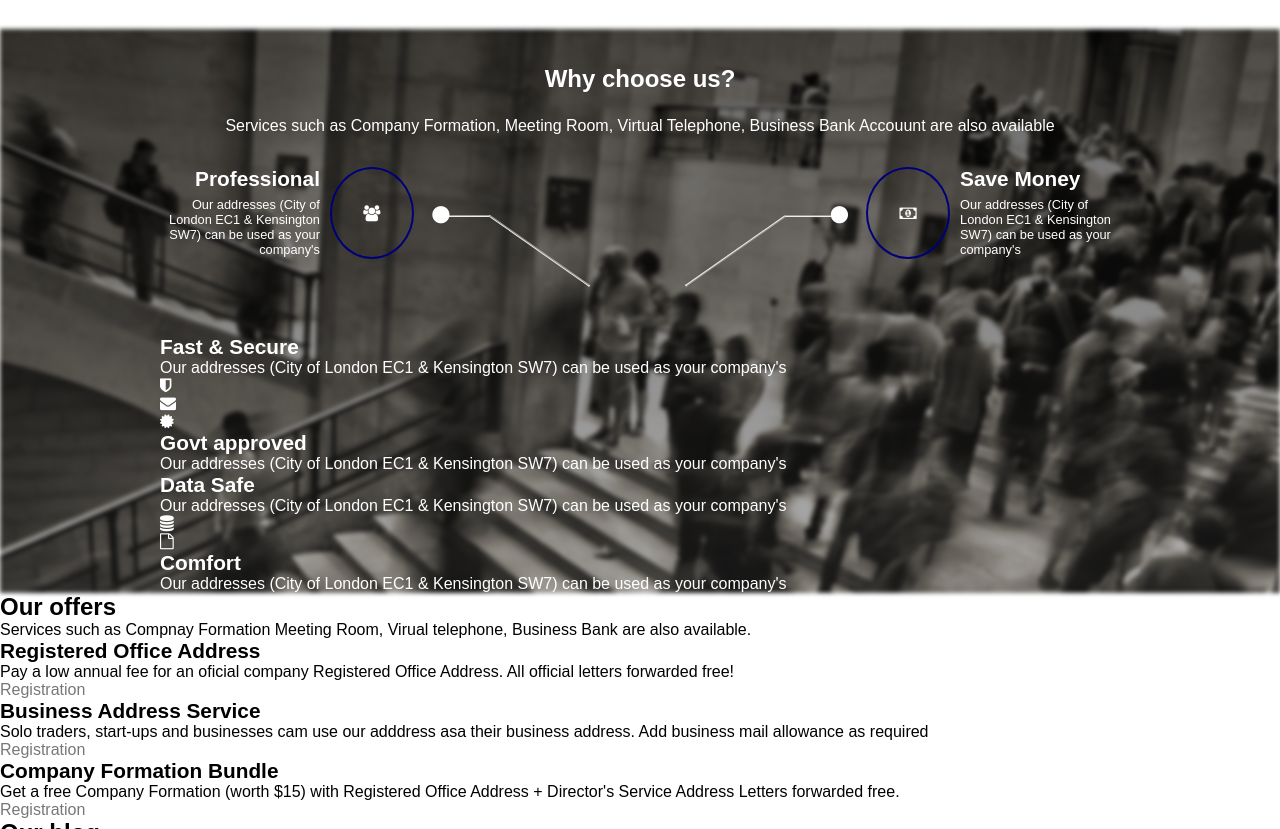
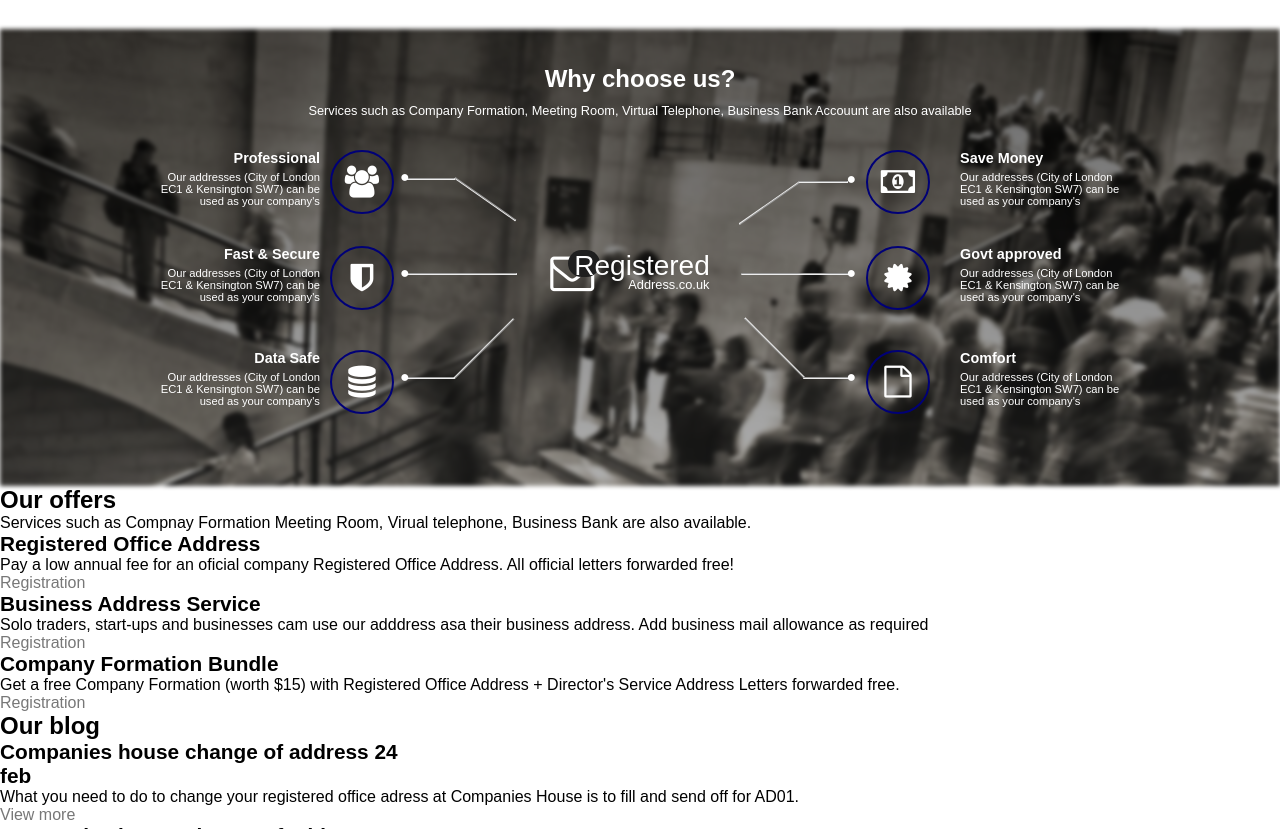
Before and after one commit to Nuttdguy/registered-psd, a plain HTML site: page index.html in a window 1280 px wide. Shown: the part 1044-1873 px from the top of the page. Drawn offline with Linux system fonts and the light colour scheme.

Commit message:
layout choose section.

```diff
--- a/css/main.css
+++ b/css/main.css
@@ -114,31 +114,40 @@ input[type="checkbox"] { opacity: 0.5; margin: 0 6px 0 0; vertical-align: middle
 	color: #fff;
 }
 
-.choose h2,
+.choose h2 {
+	padding-top: 1.5em;
+	padding-bottom: .4em;
+	text-align: center;
+}
+
 .choose h2 + p {
-	padding-top: 1.5em;
+	font-size: .8em;
 	text-align: center;
+}
+
+.choose h3 {
+	font-size: .9em;
 }
 
 .choose-row {
 	display: block;
 	font-weight: 300;
-	margin-bottom: 3em;
+	margin-bottom: 1em;
 	padding-top: 2em;
 	width: 100%;
 }
 
-.choose-row p {
+.choose-row p,
+.choose-middle-row-2 p,
+.choose-middle-row-3 p {
 	display: inline-block;
-	font-size: .8em;
+	font-size: .7em;
 	padding-top: .5em;
 	vertical-align: middle;
 }
 
-.col-1 { display: block; float: left; width: 8.33%; }
 .col-2 { display: block; float: left; width: 16.66%; }
 .col-2r { display: block; float: right; width: 16.66%; }
-.col-8 { display: block; float: left; width: 66.66% ; }
 
 .heading-left {
 	text-align: right;
@@ -148,82 +157,169 @@ input[type="checkbox"] { opacity: 0.5; margin: 0 6px 0 0; vertical-align: middle
 	text-align: left;
 }
 
-.choose-middle-row-1 {
+.choose-middle-row-1,
+.choose-middle-row-2,
+.choose-middle-row-3 {
 	display: block;
 	position: relative;
-	min-height: 120px;
+	min-height: 80px;
 }
 
 .choose-middle-row-1 .fa-group,
-.choose-middle-row-1 .fa-money {
+.choose-middle-row-1 .fa-money,
+.choose-middle-row-2 .fa-shield,
+.choose-middle-row-2 .fa-certificate,
+.choose-middle-row-3 .fa-database,
+.choose-middle-row-3 .fa-file-o {
 	position: absolute;
+	font-size: 2em;
 	border: 2px solid #007;
 	border-radius: 50%;
-/*	display: inline-block;*/
-	line-height: 5.5em;
+	line-height: 60px;
 	margin: 0 10px;
 	text-align: center;
-	width: 80px;
+	height: 60px;
+	width: 60px;
 }
 
-.choose-middle-row-1 span {
-	font-size: 2.5em;
+.choose-middle-row-1 span,
+.choose-middle-row-2 span,
+.choose-middle-row-3 span {
+	display: inline-block;
+	font-size: 1em;
 	position: absolute;
-	top: 19%;
-	left: 28%;
+	top: 22.5%;
+	left: 25%;
 	z-index: 1;
 }
 
 .choose-middle-row-1 .horizontal-left {
 	position: absolute;
-	top: 40%;
-	left: 29.15%;
+	top: 35%;
+	left: 25.5%;
 	width: 5%;
 }
 
 .choose-middle-row-1 .horizontal-left-45 {
 	position: absolute;
-	top: 41.5%;
-	left: 34.25%;
+	top: 34.5%;
+	left: 30.75%;
 	transform: rotate(35deg);
-	transform-origin: 3% 50%;
-	width: 12.5%;
+	transform-origin: 0 50%;
+	width: 7.5%;
 }
-
-/*
-.choose-middle-row-1 .spacer {
-	position: relative;
-	left: 16%;
-	display: block;
-	float: left;
-	height: 6em;
-	width: inherit;
-}
-*/
 
 .choose-middle-row-1 .horizontal-right-45 {
 	position: absolute;
-	top: 41.5%;
-	left: 64.5%;
+	top: 40.5%;
+	left: 66.25%;
 	transform: rotate(-35deg) rotate(180deg);
 	transform-origin: 3% 50%;
-	width: 12.5%;
+	width: 7.5%;
 }
 
 .choose-middle-row-1 .horizontal-right {
 	position: absolute;
-	top: 40%;
-	left: 65%;
+	top: 39%;
+	left: 66.5%;
 	width: 5%;
 }
 
-.choose-middle-row-1 .fa-money {
+.choose-middle-row-1 .fa-money,
+.choose-middle-row-2 .fa-certificate,
+.choose-middle-row-3 .fa-file-o {
 	left: 72.5%
 }
 
 .choose-middle-row-1 .last-dot {
-	font-size: 2.5em;
 	position: absolute;
-	top: 19%;
-	left: 69.5%;
+	top: 25.5%;
+	left: 71.5%;
 }
+
+/*  choose middle row 2 */
+
+.choose-row-2 {
+	display: block;
+	font-weight: 300;
+	margin-bottom: 0;
+	width: 100%;
+}
+
+.choose-middle-row-2 .horizontal-left {
+	position: absolute;
+	top: 34%;
+	left: 25.5%;
+	width: 11.5%;
+}
+
+.choose-middle-row-2 .horizontal-right {
+	position: absolute;
+	top: 34%;
+	left: 60.5%;
+	width: 11.5%;
+}
+
+.choose-middle-row-2 .last-dot-2 {
+	left: 71.5%;
+}
+
+.choose-middle-row-2 .logo {
+	display: inline-block;
+	position: relative;
+	vertical-align: top;
+	top: -6px;;
+	left: 24%;
+}
+
+.choose-middle-row-2 .logo h1 {
+	color: #fff;
+	z-index: 1;
+}
+
+/*choose middle row 3 */
+
+.choose-row-3 {
+	display: block;
+	font-weight: 300;
+	margin-bottom: 2em;
+	padding-top: 1.5em;
+	padding-bottom: 1.5em;
+	width: 100%;
+}
+
+.choose-middle-row-3 .horizontal-left {
+	position: absolute;
+	top: 34%;
+	left: 25.5%;
+	width: 5%;
+}
+
+.choose-middle-row-3 .horizontal-right {
+	position: absolute;
+	top: 34%;
+	left: 67%;
+	width: 5%;
+}
+
+.choose-middle-row-3 .last-dot-2 {
+	left: 71.5%;
+}
+
+.choose-middle-row-3 .horizontal-left-45 {
+	position: absolute;
+	top: 34.5%;
+	left: 22%;
+	transform: rotate(135deg);
+	transform-origin: 100% 50%;
+	width: 8.5%;
+}
+
+.choose-middle-row-3 .horizontal-right-45 {
+	position: absolute;
+	top: 41.75%;
+	left: 68.25%;
+	transform: rotate(135deg) rotate(90deg);
+	transform-origin: -8% 2.5%;
+	width: 8.5%;
+}
--- a/index.html
+++ b/index.html
@@ -119,39 +119,49 @@
 					</header>
 					</div>
 				</div>
-				<div>
+				<div class="choose-row-2 cf">
+					<div class="choose-middle-row-2">
+						<header class="heading-left col-2">
 							<h3>Fast &amp; Secure</h3>
 							<p>Our addresses (City of London EC1 &amp; Kensington SW7) can be used as your company's </p>
-					<div>
+						</header>
 							<i class="fa fa-shield"></i>
-						<div>
-							<span class="horizontal-left"></span>
-							<span class="horizontal--left-45"></span>
-							<span class="spacer"><i class="fa fa-envelope"></i></span>
-							<span class="horizontal-right-45"></span>
-							<span class="horizontal-right"></span>
+							<span>&#9679;</span>
+							<hr class="horizontal-left"></hr>
+							<div class="logo cf">
+								<i class="fa fa-envelope-o"></i>
+								<span></span>
+								<h1 title="Registered">Registered</h1>
+								<span>Address.co.uk</span>
 							</div>
+							<hr class="horizontal-right"></hr>
+							<span class="last-dot-2">&#9679;</span>
 							<i class="fa fa-certificate"></i>
-					</div>
+						<header class="heading-right col-2r">
 							<h3>Govt approved</h3>
 							<p>Our addresses (City of London EC1 &amp; Kensington SW7) can be used as your company's </p>
+						</header>
 					</div>
-				<div>
+				</div>
+				<div class="choose-row-3 cf">
+					<div class="choose-middle-row-3">
+						<header class="heading-left col-2">
 							<h3>Data Safe</h3>
 							<p>Our addresses (City of London EC1 &amp; Kensington SW7) can be used as your company's </p>
-					<div>
+						</header>
 							<i class="fa fa-database"></i>
-						<div>
-							<span class="horizontal-left"></span>
-							<span class="horizontal--left-45"></span>
-							<span class="spacer"></span>
-							<span class="horizontal-right-45"></span>
-							<span class="horizontal-right"></span>
-						</div>
+							<span>&#9679;</span>
+							<hr class="horizontal-left"></hr>
+							<hr class="horizontal-left-45"></hr>
+							<hr class="horizontal-right-45"></hr>
+							<hr class="horizontal-right"></hr>
+							<span class="last-dot-2">&#9679;</span>
 							<i class="fa fa-file-o"></i>
-					</div>
+						<header class="heading-right col-2r">
 							<h3>Comfort</h3>
 							<p>Our addresses (City of London EC1 &amp; Kensington SW7) can be used as your company's </p>
+						</header>
+					</div>
 				</div>
 			</section>
 		</div>
```
Lines whose indentation alone changed are shown as unchanged.
